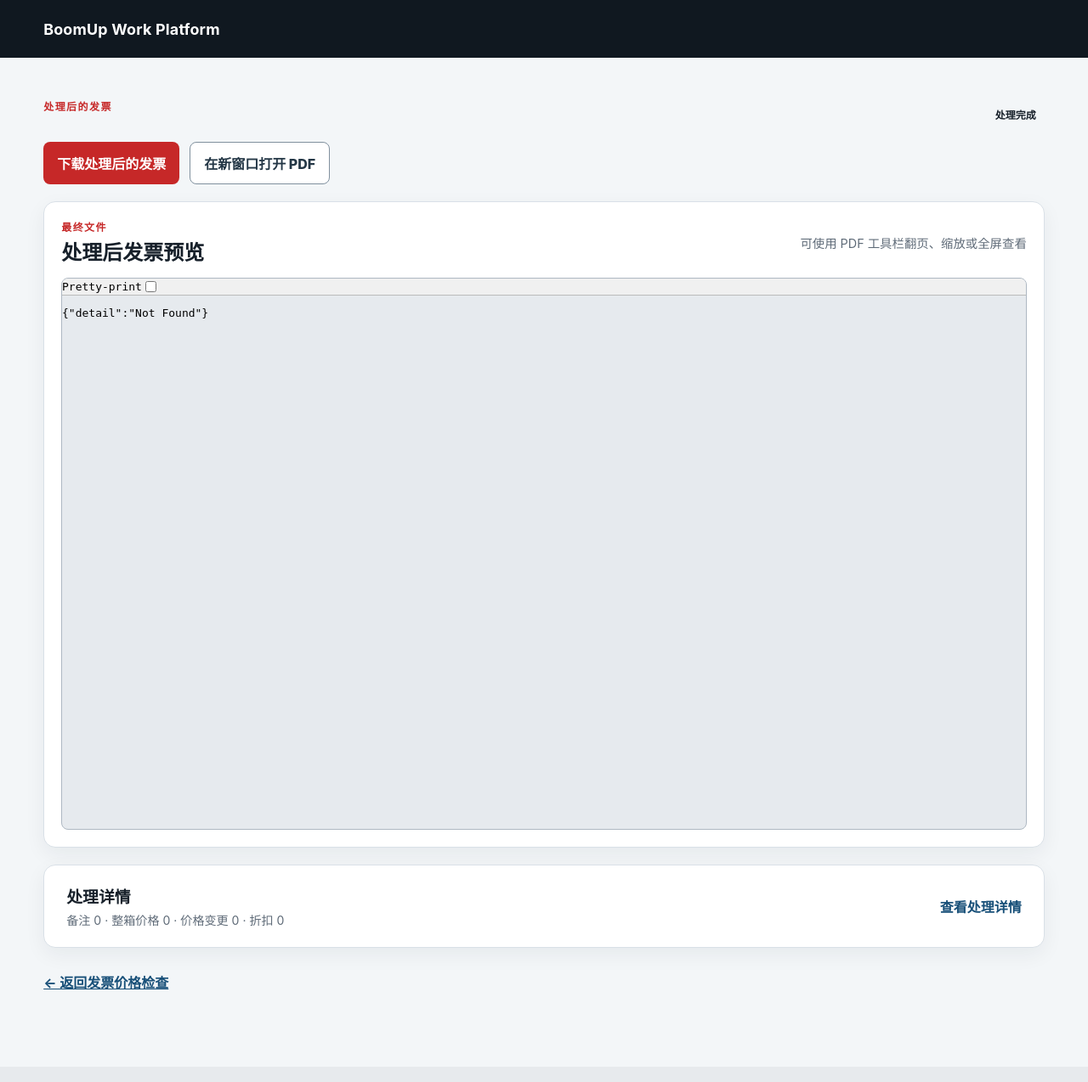
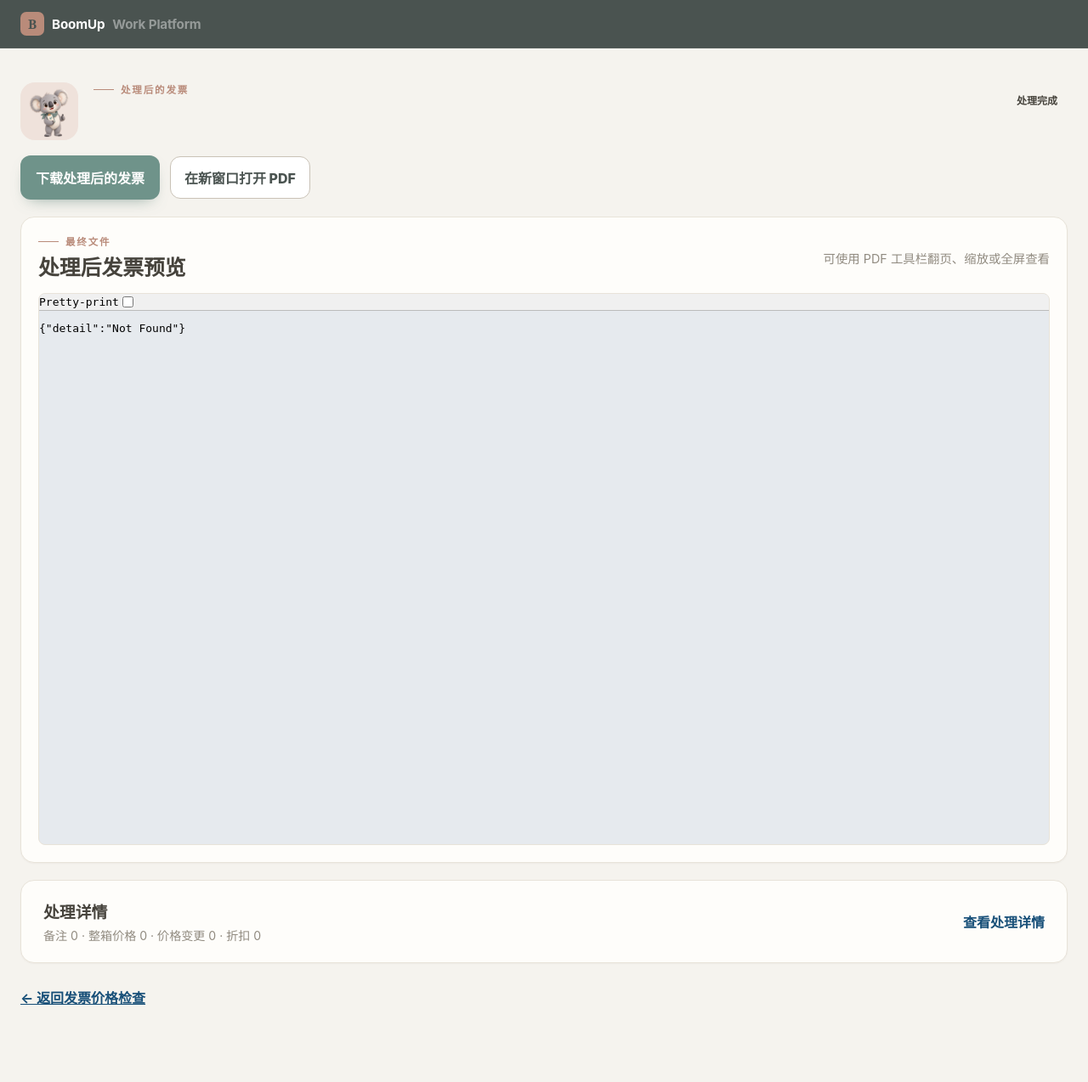
Before and after one commit to BoomUp-git/BoomUp-Work-Platform, a FastAPI app: template app/templates/invoice_result.html in a window 1280 px wide. Shown: the whole page at 85% size. Before the commit the page ends 1165 px from the top, so only its background shows below. Run offline with FastAPI, Linux system fonts and the light colour scheme; the template is opened without the code that fills it, so the values that code supplies are empty.

Commit message:
refactor: apply reference invoice UI with koala mascot

```diff
--- a/app/static/app.css
+++ b/app/static/app.css
@@ -1,37 +1,46 @@
 :root {
   color-scheme: light;
-  --ink: #17202a;
-  --muted: #5f6b78;
-  --line: #d9e0e7;
-  --surface: #ffffff;
-  --canvas: #f3f6f8;
-  --brand: #c62828;
-  --brand-dark: #8e1b1b;
-  --nav: #101820;
-  --focus: #1769aa;
-  font-family: Inter, ui-sans-serif, system-ui, -apple-system, BlinkMacSystemFont, "Segoe UI", sans-serif;
+  --ink: #46433c;
+  --muted: #918b80;
+  --line: #e8e3d9;
+  --surface: #fefdfa;
+  --canvas: #f5f3ee;
+  --brand: #6f938a;
+  --brand-dark: #5f8378;
+  --accent: #b98b7a;
+  --accent-soft: #efe2db;
+  --nav: #4a5350;
+  --focus: #6f938a;
+  font-family: Inter, "Noto Sans SC", ui-sans-serif, system-ui, -apple-system, BlinkMacSystemFont, "Segoe UI", sans-serif;
 }
 
 * { box-sizing: border-box; }
-body { margin: 0; min-width: 1024px; background: var(--canvas); color: var(--ink); }
+body { margin: 0; min-width: 1024px; background: var(--canvas); color: var(--ink); -webkit-font-smoothing: antialiased; }
 a { color: inherit; }
-.topbar { min-height: 68px; padding: 0 4vw; display: flex; align-items: center; justify-content: space-between; background: var(--nav); color: white; }
-.brand { font-size: 1.12rem; font-weight: 750; text-decoration: none; letter-spacing: .01em; }
-nav { display: flex; align-items: center; gap: 24px; }
-nav a, .nav-button { color: #eaf0f4; font: inherit; font-size: .93rem; text-decoration: none; background: none; border: 0; padding: 8px 0; cursor: pointer; }
+.topbar { position: sticky; top: 0; z-index: 30; min-height: 56px; background: var(--nav); color: white; border-bottom: 1px solid rgba(255,255,255,.06); }
+.topbar-inner { width: min(1360px, calc(100% - 48px)); min-height: 56px; margin: 0 auto; display: flex; align-items: center; justify-content: space-between; }
+.brand { display: flex; align-items: center; gap: 9px; color: white; font-size: .95rem; font-weight: 750; text-decoration: none; letter-spacing: -.01em; }
+.brand-mark { display: grid; place-items: center; width: 28px; height: 28px; border-radius: 7px; background: var(--accent); color: var(--nav); font-family: Georgia, serif; font-weight: 800; transition: transform .2s ease; }
+.brand:hover .brand-mark { transform: rotate(-6deg); }
+.brand-muted { color: rgba(255,255,255,.42); font-weight: 650; }
+nav { display: flex; align-items: center; gap: 4px; }
+nav a, .nav-button { position: relative; color: rgba(255,255,255,.58); font: inherit; font-size: .86rem; text-decoration: none; background: none; border: 0; border-radius: 6px; padding: 7px 12px; cursor: pointer; }
 nav a:hover, .nav-button:hover { color: white; text-decoration: underline; text-underline-offset: 5px; }
+nav a.active { color: white; }
+nav a.active::after { content: ""; position: absolute; left: 12px; right: 12px; bottom: -11px; height: 2px; border-radius: 2px; background: var(--accent); }
 .inline-form { display: inline; margin: 0; }
-.page-shell { width: min(1180px, 92vw); margin: 0 auto; padding: 48px 0 72px; }
+.page-shell { width: min(1360px, calc(100% - 48px)); margin: 0 auto; padding: 40px 0 72px; }
 .page-heading { display: flex; align-items: flex-start; justify-content: space-between; gap: 24px; margin-bottom: 30px; }
-.page-heading h1 { font-size: clamp(2rem, 3vw, 2.75rem); line-height: 1.08; margin: 5px 0 10px; }
+.page-heading h1 { font-family: Georgia, "Noto Serif SC", serif; font-size: clamp(2.35rem, 3.5vw, 3.15rem); font-weight: 650; line-height: 1.06; margin: 8px 0 10px; letter-spacing: -.025em; }
 .page-heading p { margin: 0; color: var(--muted); font-size: 1.05rem; }
-.eyebrow { text-transform: uppercase; letter-spacing: .12em; font-size: .75rem; font-weight: 800; color: var(--brand); }
+.eyebrow { display: flex; align-items: center; gap: 8px; text-transform: uppercase; letter-spacing: .16em; font-size: .72rem; font-weight: 800; color: var(--accent); }
+.eyebrow::before { content: ""; width: 24px; height: 1px; background: currentColor; }
 .role-chip, .status { display: inline-flex; border-radius: 999px; padding: 7px 11px; font-size: .75rem; font-weight: 800; letter-spacing: .03em; }
 .role-chip { background: #e8edf1; color: #35414d; }
 .available-soon { background: #fff2cc; color: #765600; }
 .existing { background: #e7eef6; color: #244b73; }
 .card-grid { display: grid; grid-template-columns: repeat(3, minmax(0, 1fr)); gap: 22px; }
-.system-card, .placeholder-panel, .login-panel { background: var(--surface); border: 1px solid var(--line); border-radius: 14px; box-shadow: 0 8px 24px rgba(22, 34, 46, .06); }
+.system-card, .placeholder-panel, .login-panel { background: var(--surface); border: 1px solid var(--line); border-radius: 16px; box-shadow: 0 1px 2px rgba(42, 38, 32, .04); }
 .system-card { min-height: 290px; padding: 26px; display: flex; flex-direction: column; }
 .primary-card { border-top: 4px solid var(--brand); }
 .card-topline { min-height: 31px; }
@@ -57,16 +66,16 @@ input { width: 100%; border: 1px solid #b8c2cc; border-radius: 8px; padding: 12p
 .file-picker-name { min-width: 0; padding: 0 14px; color: var(--muted); overflow: hidden; text-overflow: ellipsis; white-space: nowrap; }
 .file-input-native:focus-visible + .file-picker-button { outline: 3px solid rgba(23, 105, 170, .28); outline-offset: -3px; }
 input:focus, button:focus-visible, a:focus-visible { outline: 3px solid rgba(23, 105, 170, .28); outline-offset: 2px; }
-.primary-button { border: 0; border-radius: 8px; padding: 13px 16px; background: var(--brand); color: white; font: inherit; font-weight: 800; cursor: pointer; }
+.primary-button { border: 0; border-radius: 12px; padding: 14px 18px; background: var(--brand); color: white; font: inherit; font-weight: 800; cursor: pointer; box-shadow: 0 8px 18px -10px rgba(95,131,120,.75); transition: background .2s ease, transform .2s ease, box-shadow .2s ease; }
 .primary-button:hover { background: var(--brand-dark); }
 .alert { margin-top: 20px; border-left: 4px solid var(--brand); background: #fff0f0; padding: 12px 14px; color: #751515; }
-.panel { background: var(--surface); border: 1px solid var(--line); border-radius: 14px; box-shadow: 0 8px 24px rgba(22, 34, 46, .06); padding: 26px; }
-.panel h2 { margin: 0 0 18px; }
-.workflow-grid, .result-summary-grid { display: grid; grid-template-columns: 1fr 1fr; gap: 22px; margin-bottom: 24px; }
+.panel { background: var(--surface); border: 1px solid var(--line); border-radius: 16px; box-shadow: 0 1px 2px rgba(42, 38, 32, .04); padding: 28px; }
+.panel h2 { margin: 0 0 18px; font-family: Georgia, "Noto Serif SC", serif; font-size: 1.55rem; font-weight: 650; }
+.workflow-grid, .result-summary-grid { display: grid; grid-template-columns: 1fr 1fr; gap: 24px; margin-bottom: 24px; }
 .summary-list { display: grid; grid-template-columns: minmax(150px, .7fr) 1.3fr; gap: 10px 18px; margin: 0; }
 .summary-list dt { color: var(--muted); font-weight: 700; }
 .summary-list dd { margin: 0; overflow-wrap: anywhere; }
-.source-ok { background: #dff4e5; color: #196332; }
+.source-ok { background: #dfe8df; color: #6d8b74; }
 .source-error, .failed { background: #ffe2e2; color: #861d1d; }
 .inline-alert { margin: 18px 0 0; border-left: 4px solid var(--brand); padding: 10px 12px; background: #fff0f0; color: #751515; }
 .primary-button:disabled { background: #9ca6af; cursor: not-allowed; }
@@ -75,11 +84,13 @@ input:focus, button:focus-visible, a:focus-visible { outline: 3px solid rgba(23,
 .section-heading { display: flex; align-items: center; justify-content: space-between; }
 .section-heading span { color: var(--muted); font-size: .9rem; }
 .history-table, .result-table { width: 100%; border-collapse: collapse; font-size: .9rem; }
-.history-table th, .history-table td, .result-table th, .result-table td { padding: 11px 10px; border-bottom: 1px solid var(--line); text-align: left; vertical-align: top; }
+.history-table th, .history-table td, .result-table th, .result-table td { padding: 13px 10px; border-bottom: 1px solid var(--line); text-align: left; vertical-align: top; }
 .history-table th, .result-table th { color: var(--muted); font-size: .78rem; text-transform: uppercase; letter-spacing: .04em; }
+.history-table tbody tr, .result-table tbody tr { transition: background .18s ease; }
+.history-table tbody tr:hover, .result-table tbody tr:hover { background: #f7f3ea; }
 .job-status { display: inline-flex; border-radius: 999px; padding: 6px 10px; font-size: .75rem; font-weight: 800; }
 .job-status.success { background: #dff4e5; color: #196332; }
-.job-status.manual_review { background: #fff0c7; color: #745500; }
+.job-status.manual_review { background: #f0e7d3; color: #9a8149; }
 .job-status.processing { background: #e4edf7; color: #244b73; }
 .download-row { margin: 24px 0; }
 .button-link { display: inline-block; text-decoration: none; }
@@ -119,8 +130,45 @@ input:focus, button:focus-visible, a:focus-visible { outline: 3px solid rgba(23,
 .back-link { margin-top: 28px; }
 .text-link, .back-link a { color: #174f78; font-weight: 750; }
 
+.heading-with-mascot { display: flex; align-items: flex-start; gap: 18px; }
+.mascot-avatar { display: grid; place-items: center; flex: 0 0 auto; width: 82px; height: 82px; overflow: hidden; border-radius: 20px; background: var(--accent-soft); }
+.mascot-avatar img { width: 76px; height: 76px; object-fit: contain; transform: translateY(3px); }
+.mascot-avatar.compact { width: 68px; height: 68px; border-radius: 17px; }
+.mascot-avatar.compact img { width: 62px; height: 62px; }
+.page-heading strong { color: var(--ink); }
+.workflow-grid .panel { position: relative; overflow: hidden; min-height: 270px; }
+.workflow-grid .panel::after { content: ""; position: absolute; z-index: 0; width: 130px; height: 130px; right: -45px; top: -45px; border-radius: 50%; background: var(--accent-soft); filter: blur(25px); opacity: .55; pointer-events: none; }
+.workflow-grid .source-panel::after { background: #dfe8df; }
+.workflow-grid .panel > * { position: relative; z-index: 1; }
+.source-state-dot { display: inline-block; width: 7px; height: 7px; margin-right: 7px; border-radius: 50%; background: #6d8b74; }
+.mono-value { font-family: ui-monospace, SFMono-Regular, Consolas, monospace; font-size: .82rem; }
+.rule-count { color: var(--brand); font-family: Georgia, serif; font-size: 1.25rem; font-weight: 700; }
+.upload-panel .primary-button { width: 100%; }
+.file-picker { border-color: var(--line); border-radius: 12px; }
+.file-picker-button { background: #f0ebdf; border-right-color: var(--line); }
+.history-panel { margin-top: 24px; }
+.history-panel .section-heading { align-items: flex-end; }
+.history-panel h2 { margin-bottom: 0; }
+.history-table a { color: var(--brand-dark); font-family: ui-monospace, SFMono-Regular, Consolas, monospace; font-weight: 700; text-underline-offset: 4px; }
+.floating-koala { position: fixed; z-index: 25; right: 20px; bottom: 12px; width: 104px; height: 104px; object-fit: contain; pointer-events: none; filter: drop-shadow(0 10px 12px rgba(70,67,60,.16)); animation: mascot-float 3.4s ease-in-out infinite; }
+@keyframes mascot-float { 0%, 100% { transform: translateY(0) rotate(-1deg); } 50% { transform: translateY(-7px) rotate(1deg); } }
+.result-hero h1 { font-family: Georgia, "Noto Serif SC", serif; color: var(--ink); }
+.result-status-block .job-status { padding: 8px 12px; }
+.secondary-button { border-color: #c9c2b6; border-radius: 12px; color: var(--nav); }
+.preview-panel, .result-disclosure { box-shadow: 0 1px 2px rgba(42,38,32,.04); }
+.pdf-preview { border-color: var(--line); }
+.result-disclosure[open] > summary { background: var(--surface); box-shadow: 0 8px 18px rgba(70,67,60,.12); }
+.manual-panel { border-left-color: var(--accent); }
+.detail-section h3 span { background: #ece8df; color: var(--muted); }
+
+@media (prefers-reduced-motion: reduce) {
+  .floating-koala { animation: none; }
+  * { scroll-behavior: auto !important; }
+}
+
 @media (max-width: 1100px) {
   .card-grid { gap: 14px; }
   .system-card { padding: 21px; }
   .pdf-preview { height: max(580px, 68vh); }
+  .floating-koala { width: 86px; height: 86px; }
 }
--- a/app/templates/base.html
+++ b/app/templates/base.html
@@ -8,11 +8,12 @@
 </head>
 <body>
   <header class="topbar">
-    <a class="brand" href="/">BoomUp Work Platform</a>
+    <div class="topbar-inner">
+    <a class="brand" href="/"><span class="brand-mark">B</span><span>BoomUp</span><span class="brand-muted">Work Platform</span></a>
     {% if user %}
     <nav aria-label="Primary navigation">
-      <a href="/">{{ "首页" if zh_ui|default(false) else "Dashboard" }}</a>
-      <a href="/invoice-price-check">{{ "发票价格检查" if zh_ui|default(false) else "Invoice Price Check" }}</a>
+      <a class="{{ 'active' if request.url.path == '/' else '' }}" href="/">{{ "首页" if zh_ui|default(false) else "Dashboard" }}</a>
+      <a class="{{ 'active' if request.url.path.startswith('/invoice-price-check') else '' }}" href="/invoice-price-check">{{ "发票价格检查" if zh_ui|default(false) else "Invoice Price Check" }}</a>
       {% if user.role.value == 'admin' %}<a href="/admin">{{ "管理" if zh_ui|default(false) else "Admin" }}</a>{% endif %}
       <form method="post" action="/logout" class="inline-form">
         <input type="hidden" name="csrf_token" value="{{ session.csrf_token }}">
@@ -20,10 +21,12 @@
       </form>
     </nav>
     {% endif %}
+    </div>
   </header>
   <main class="page-shell">
     {% block content %}{% endblock %}
   </main>
+  {% if zh_ui|default(false) %}<img class="floating-koala" src="/static/koala-mascot.png" alt="考拉小助手">{% endif %}
   {% block scripts %}{% endblock %}
 </body>
 </html>
--- a/app/templates/invoice_price_check.html
+++ b/app/templates/invoice_price_check.html
@@ -3,13 +3,13 @@
 {% block content %}
 {% set source_ready = source_health.state.value == 'connected' and not source_health.blocking_count %}
 <section class="page-heading">
-  <div><div class="eyebrow">发票处理流程</div><h1>发票价格检查</h1><p>根据最新批准的客户价格检查并处理发票。</p></div>
+  <div class="heading-with-mascot"><div class="mascot-avatar"><img src="/static/koala-mascot.png" alt="考拉小助手"></div><div><div class="eyebrow">发票处理流程</div><h1>发票价格检查</h1><p>嘿，又见面啦。今天有 <strong>{{ jobs|length }}</strong> 个最近任务，喝口咖啡，我们一张一张核对。</p></div></div>
   <span class="status {{ 'source-ok' if source_ready else 'source-error' }}">{{ "已连接" if source_ready else "不可用" }}</span>
 </section>
 <section class="workflow-grid">
   <article class="panel source-panel">
     <h2>客户价格管理器</h2>
-    <dl class="summary-list"><dt>状态</dt><dd>{{ "已连接" if source_ready else "不可用" }}</dd><dt>最新数据获取时间</dt><dd>{{ source_health.latest_retrieval or "暂无" }}</dd><dt>已加载规则</dt><dd>{{ source_health.row_count if source_health.row_count is not none else "暂无" }}</dd></dl>
+    <dl class="summary-list"><dt>状态</dt><dd><span class="source-state-dot"></span>{{ "已连接" if source_ready else "不可用" }}</dd><dt>最新数据获取时间</dt><dd class="mono-value">{{ source_health.latest_retrieval or "暂无" }}</dd><dt>已加载规则</dt><dd class="rule-count">{{ "{:,}".format(source_health.row_count) if source_health.row_count is not none else "暂无" }}</dd></dl>
     {% if not source_ready %}<p class="inline-alert">客户价格管理器当前不可用，发票处理功能已暂停。</p>{% endif %}
   </article>
   <article class="panel upload-panel">
--- a/app/templates/invoice_result.html
+++ b/app/templates/invoice_result.html
@@ -7,7 +7,7 @@
 {% else %}
 {% set review_count = result.manual_review|length %}
 <section class="result-hero">
-  <div><div class="eyebrow">处理后的发票</div><h1>{{ job.invoice_number or job.original_filename }}</h1><p>{{ job.customer }}</p></div>
+  <div class="heading-with-mascot result-heading"><div class="mascot-avatar compact"><img src="/static/koala-mascot.png" alt="考拉小助手"></div><div><div class="eyebrow">处理后的发票</div><h1>{{ job.invoice_number or job.original_filename }}</h1><p>{{ job.customer }}</p></div></div>
   <div class="result-status-block"><span class="job-status {{ job.status.value }}">处理完成{% if review_count %} — 需要人工审核{% endif %}</span>{% if review_count %}<strong>{{ review_count }} 项需要审核</strong>{% endif %}</div>
 </section>
 <div class="result-actions"><a class="primary-button button-link" href="/invoice-price-check/jobs/{{ job.id }}/download">下载处理后的发票</a><a class="secondary-button button-link" href="/invoice-price-check/jobs/{{ job.id }}/preview" target="_blank" rel="noopener">在新窗口打开 PDF</a></div>
```
Also changed, not shown: tests/test_invoice_workflow.py (+4 -0 lines), tests/test_roles_and_routes.py (+2 -2 lines), app/static/koala-mascot.png (added).
